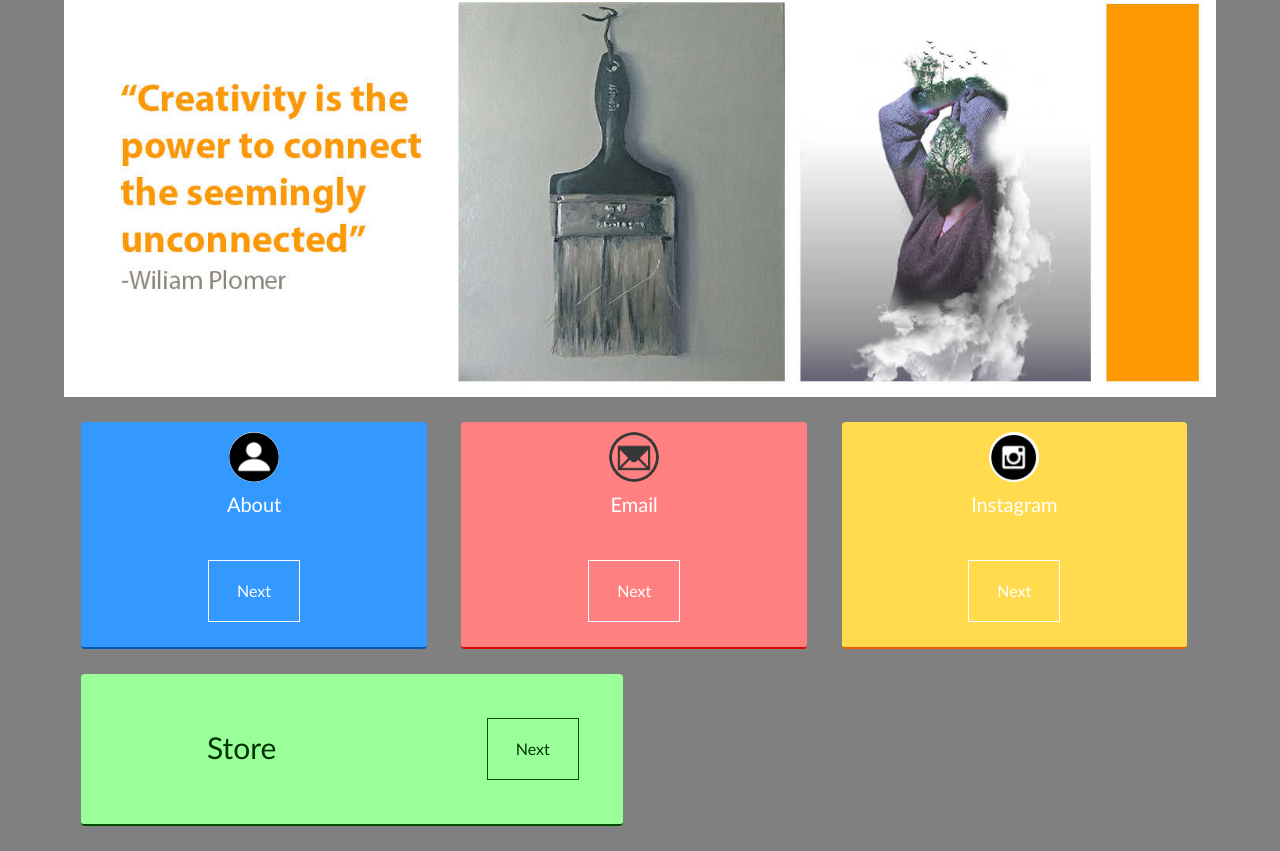
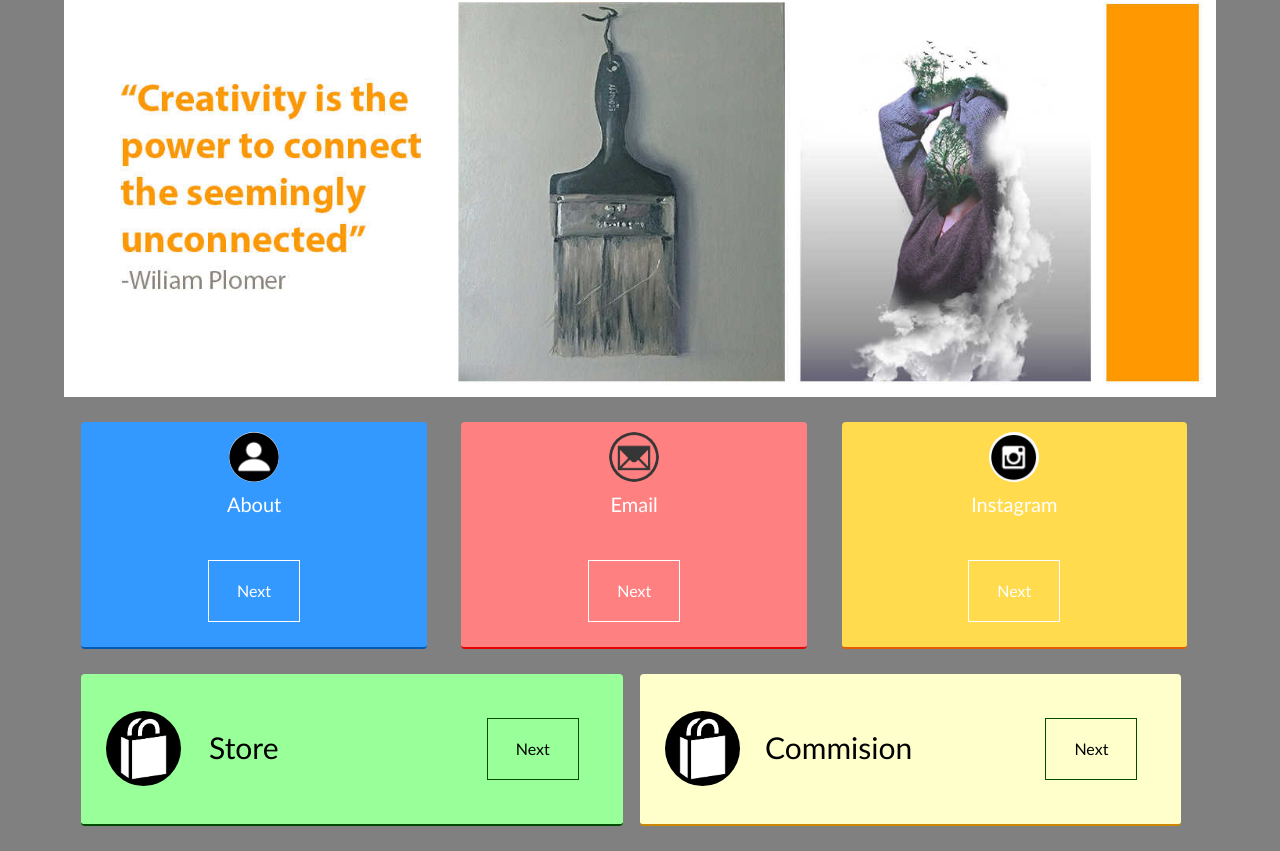
Before and after one commit to kengonzo/kengonzo.github.io, a plain HTML site: page index.html in a window 1280 px wide. Shown: the part 481-1332 px from the top of the page. Drawn offline with Linux system fonts and the light colour scheme; no server answers.

Commit message:
Adding Commission crap

```diff
--- a/CSS/style.css
+++ b/CSS/style.css
@@ -197,8 +197,15 @@ p, a, h2{
     position: relative;
     float: left;
     text-align: center;
-    color: #003300;
+    color: black;
 	border-bottom: 2px solid #004d00;
+}
+#content_store .m_content_logo{
+	position: absolute;
+    top: 0; left: 25px; bottom: 0px;
+    margin: auto;
+    width: 75px;
+    height: 75px;
 }
 #content_store .title{
 	position: absolute;
@@ -206,9 +213,9 @@ p, a, h2{
     height: 25px;
     top: 0;
     bottom: 15px;
-    left: 25px;
+    left: 125px;
 	font-size: 30px;
-	width: 50%;
+	width: 75px;
 }
 #content_store .onward{
 	position: static;
--- a/index.html
+++ b/index.html
@@ -31,7 +31,13 @@
 			<p class="onward">Next</p>
 		</div>
 		<div id="content_store" class="m_content">
+			<img src="Images/Shop.png" class="m_content_logo">
 			<p class="title">Store</p>
+			<p class="onward">Next</p>
+		</div>
+		<div id="content_store" class="m_content" style="background: #ffffcc; border-bottom: 2px solid #cc8800;">
+			<img src="Images/Shop.png" class="m_content_logo">
+			<p class="title">Commision</p>
 			<p class="onward">Next</p>
 		</div>
 	</div>
```
Also changed, not shown: Images/Shop.png (added).
